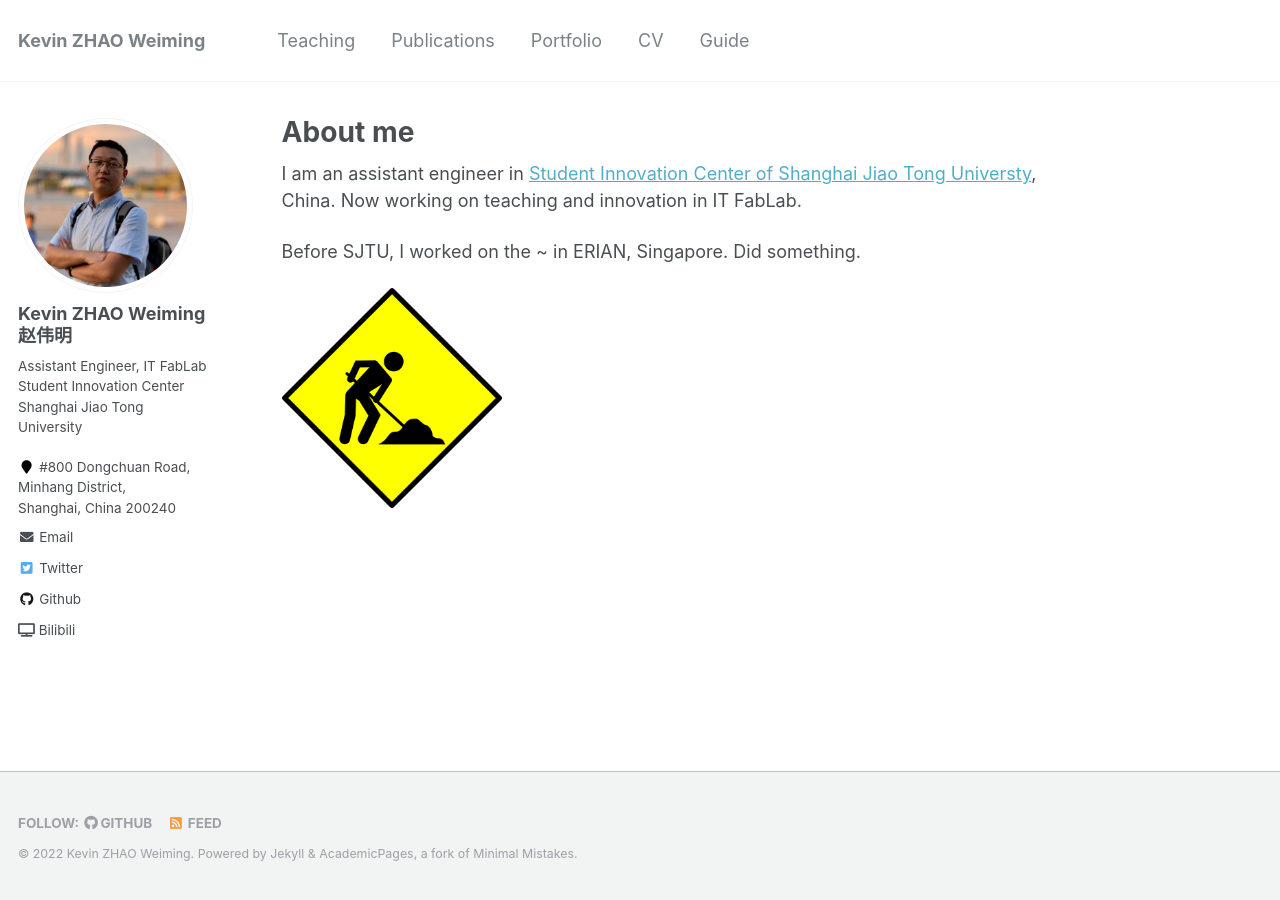
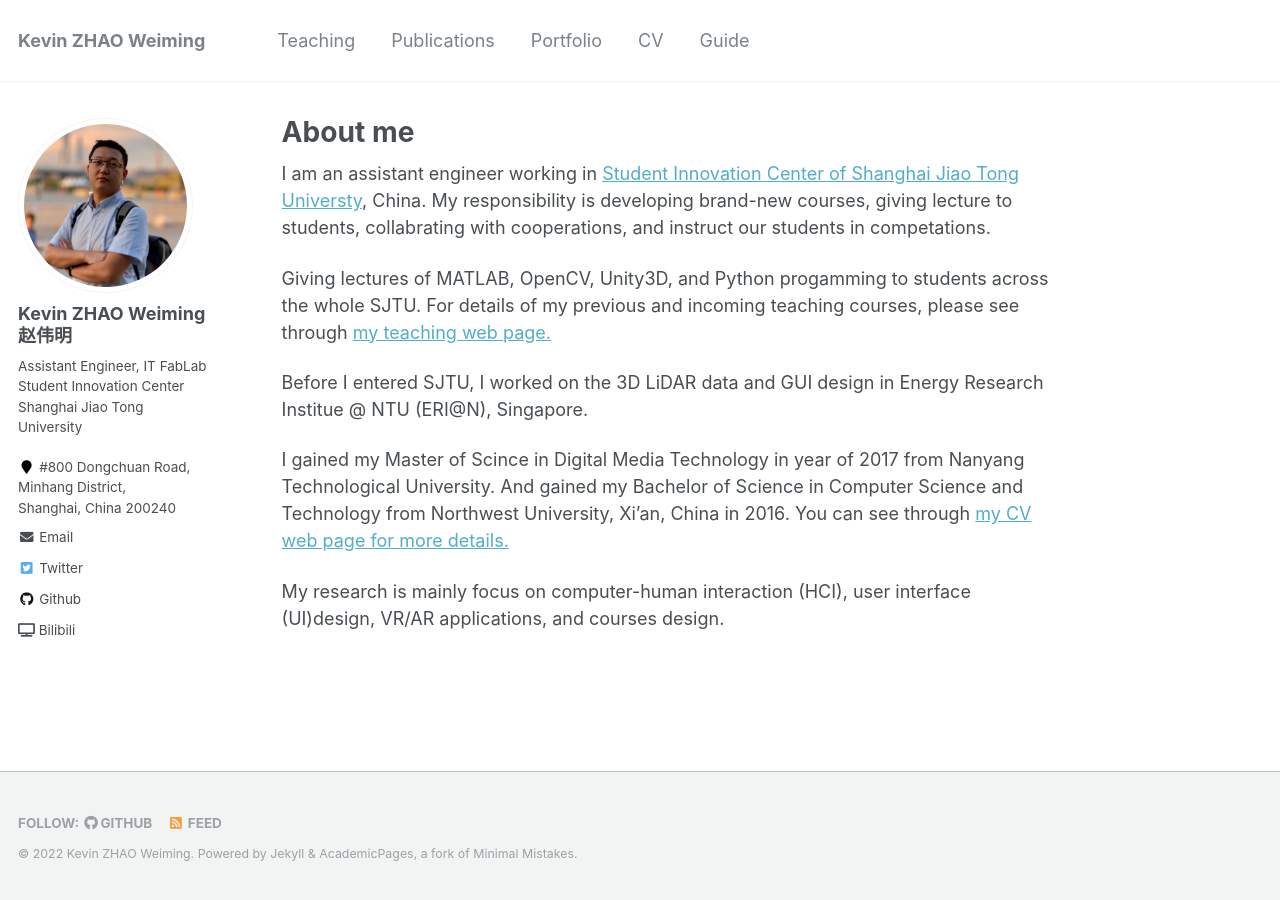
Before and after one commit to zwm0426/zwm0426.github.io, a Jekyll site: the page built from _pages/about.md, in a window 1280 px wide. Built offline with Jekyll 4.4.1, drawn with Linux system fonts in a browser that asks for light colours.

Commit message:
Update about.md

```diff
--- a/_pages/about.md
+++ b/_pages/about.md
@@ -8,11 +8,20 @@ redirect_from:
   - /about.html
 ---
 
-I am an assistant engineer in [Student Innovation Center of Shanghai Jiao Tong Universty](https://www.si.sjtu.edu.cn), China. Now working on teaching and innovation in IT FabLab.
+I am an assistant engineer working in [Student Innovation Center of Shanghai Jiao Tong Universty](https://www.si.sjtu.edu.cn), China. My responsibility is developing brand-new courses, giving lecture to students, collabrating with cooperations, and instruct our students in competations.
 
-Before SJTU, I worked on the ~ in ERIAN, Singapore. Did something.
+Giving lectures of MATLAB, OpenCV, Unity3D, and Python progamming to students across the whole SJTU. For details of my previous and incoming teaching courses, please see through [my teaching web page.](https://zwm0426.github.io/teaching/teaching-ug-1/)
 
-![](/images/under_construction.png){:width="220 px"}
+Before I entered SJTU, I worked on the 3D LiDAR data and GUI design in Energy Research Institue @ NTU (ERI@N), Singapore.
+
+I gained my Master of Scince in Digital Media Technology in year of 2017 from Nanyang Technological University. And gained my Bachelor of Science in Computer Science and Technology from Northwest University, Xi'an, China in 2016. You can see through [my CV web page for more details.](https://zwm0426.github.io/cv/)
+
+My research is mainly focus on computer-human interaction (HCI), user interface (UI)design, VR/AR applications, and courses design.
+
+
+
+
+<!-- ![](/images/under_construction.png){:width="220 px"} -->
 
 
 <!-- Another Block
```
